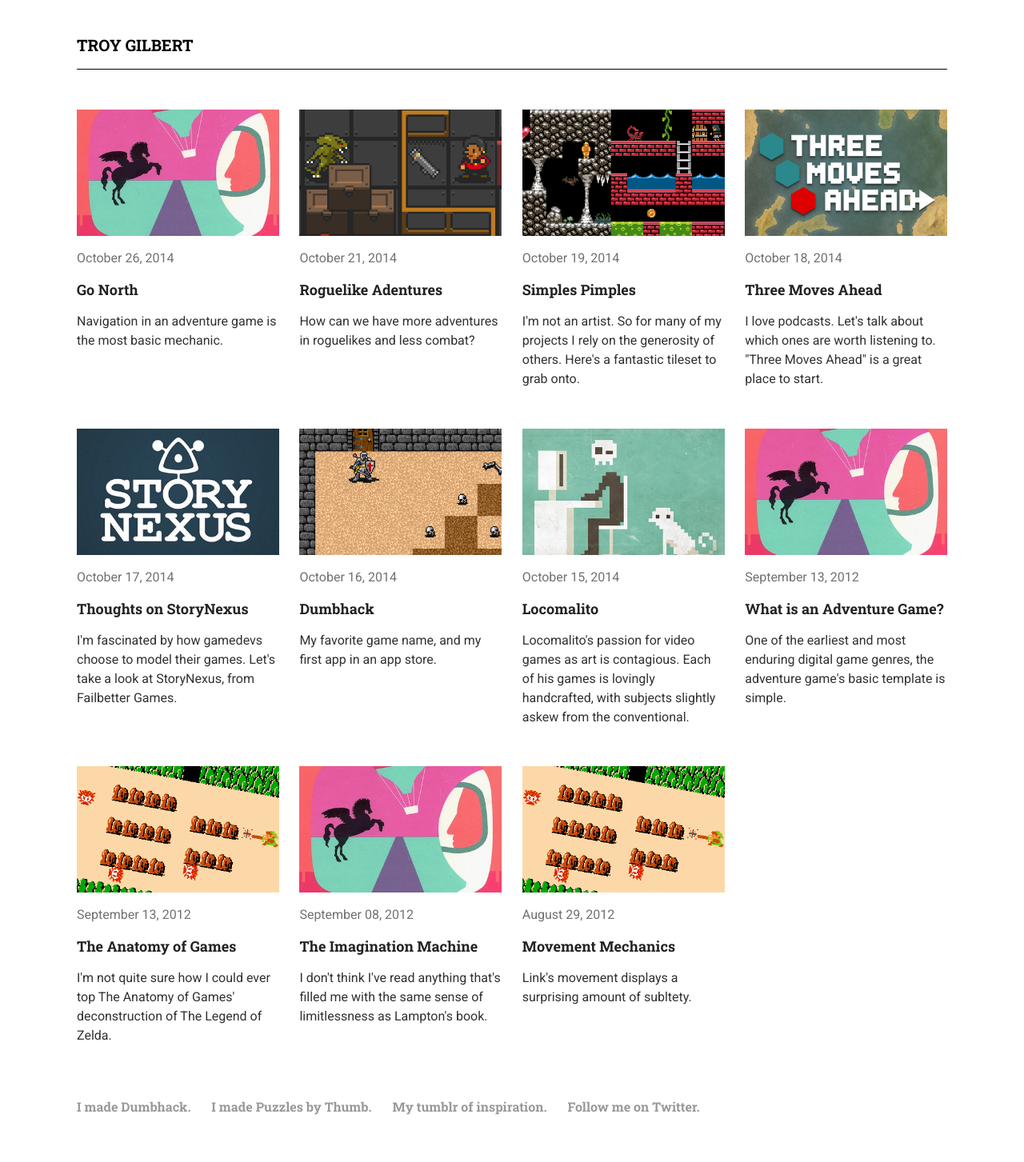
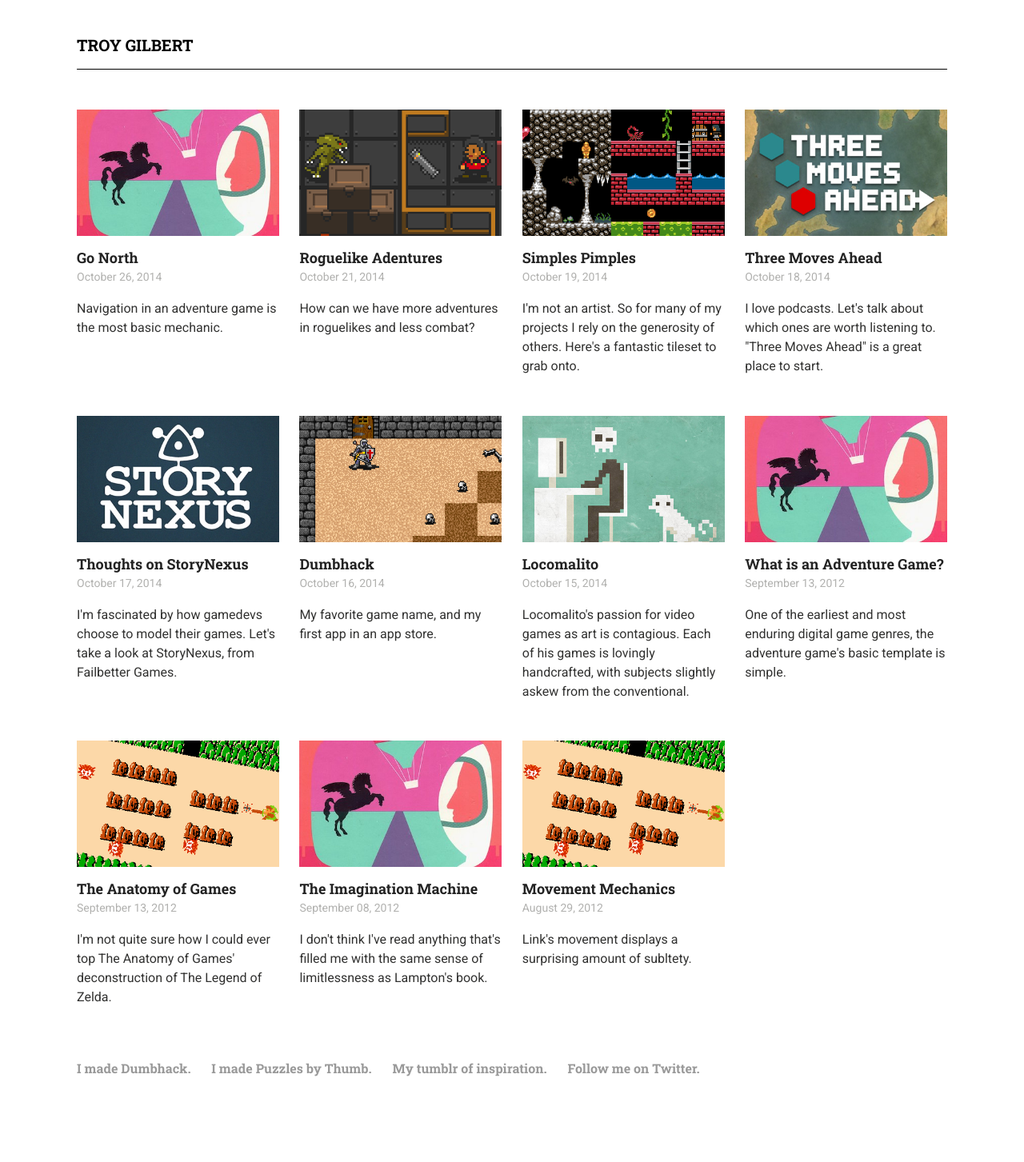
Before and after one commit to troygilbert/troygilbert.github.io, a Jekyll site: the page built from index.md, in a window 1280 px wide. Shown: the whole page at 80% size. Built offline with Jekyll 4.4.1, drawn with Linux system fonts in a browser that asks for light colours; some web fonts are replaced; after the commit the page ends 1405 px from its top, so only the background shows below that.

Commit message:
moved dates below titles on home page, smaller, lighter

```diff
--- a/_includes/post-grid.html
+++ b/_includes/post-grid.html
@@ -1,7 +1,7 @@
 <article class="tile" itemscope itemtype="http://schema.org/Article">
   <a href="{{ site.url }}{{ post.url }}" title="{{ post.title }}" class="post-teaser">{% if post.image.teaser %}<img src="{{ site.url }}/images/{{ post.image.teaser }}" alt="teaser" itemprop="image">
     {% else %}<img src="{{ site.url }}/images/{{ site.teaser }}" alt="teaser" itemprop="image">{% endif %}</a>
+  <h2 class="post-title" itemprop="name"><a href="{{ site.url }}{{ post.url }}">{{ post.title }}</a></h2>
   {% if post.date %}<p class="entry-date date published"><time datetime="{{ post.date | date: "%Y-%m-%d" }}" itemprop="datePublished">{{ post.date | date: "%B %d, %Y" }}</time></p>{% endif %}
-  <h2 class="post-title" itemprop="name"><a href="{{ site.url }}{{ post.url }}">{{ post.title }}</a></h2>
   <p class="post-excerpt" itemprop="description">{{ post.excerpt | strip_html | truncate: 160 }}</p>
 </article><!-- /.tile -->
--- a/_sass/_layout.scss
+++ b/_sass/_layout.scss
@@ -360,8 +360,9 @@
 		@include omega(4n);
 	}
 	.entry-date {
-		@include font-size(16,no);
-		color: lighten($text-color,25);
+		@include font-size(14,no);
+		color: lighten($text-color,50);
+		margin-top: 0;
 	}
 	.post-title {
 		@include font-size(18,no);
```
